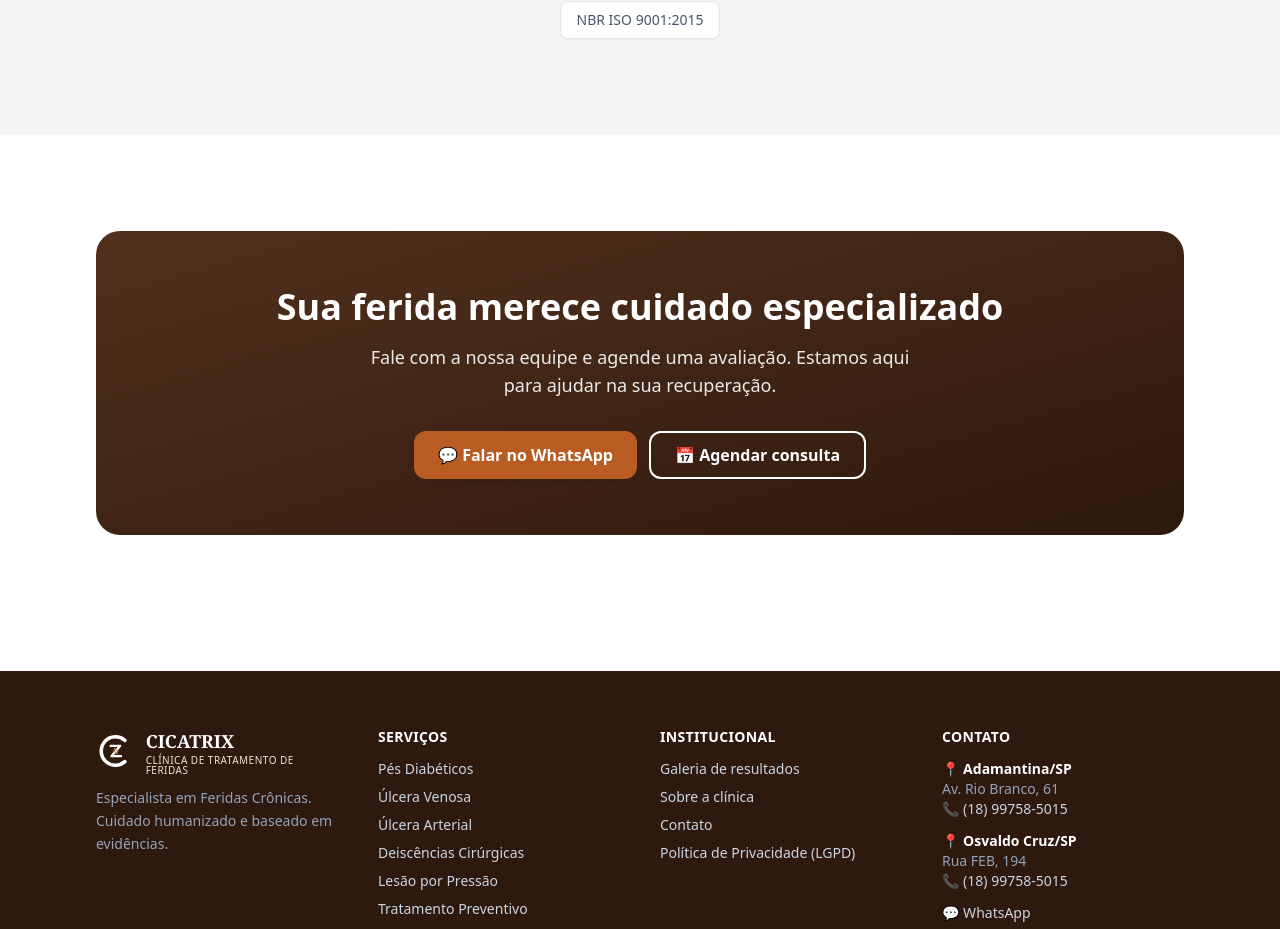
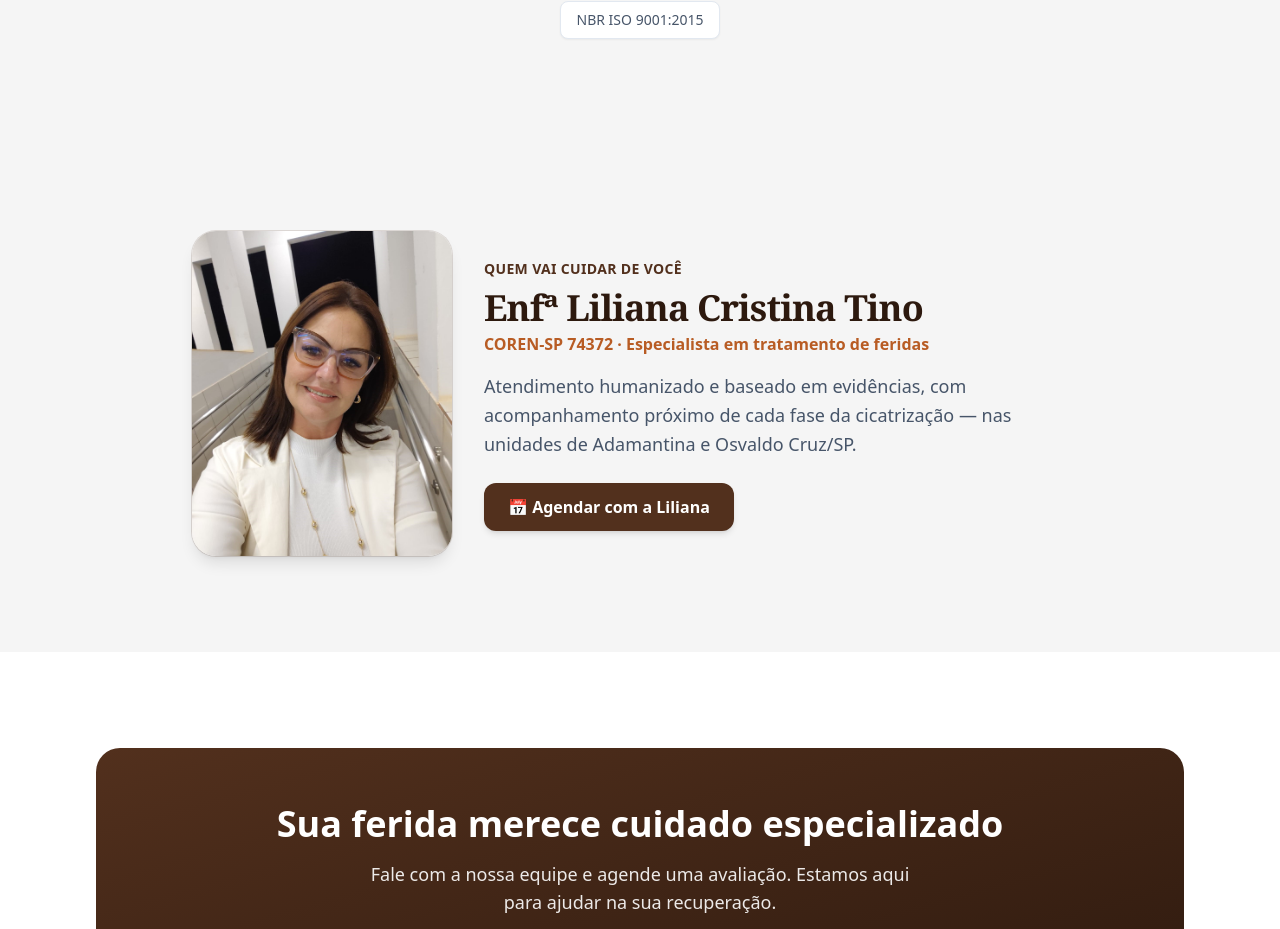
Before and after one commit to aaellondrina-cpu/clinica-feridas, a Next.js app: page / in a window 1280 px wide. Shown: the part 2605-3534 px from the top of the page. Built offline with nearby package versions, Linux system fonts and the light colour scheme.

Commit message:
feat: foto da Enfa Liliana Cristina Tino — secao 'Quem vai cuidar de voce' na home + na pagina Sobre

```diff
--- a/app/page.tsx
+++ b/app/page.tsx
@@ -65,6 +65,30 @@ export default function HomePage() {
         </div>
       </section>
 
+      {/* CONHEÇA A ESPECIALISTA */}
+      <section className="section bg-neutro-claro">
+        <div className="container-base">
+          <div className="mx-auto grid max-w-4xl items-center gap-8 sm:grid-cols-[260px_1fr]">
+            <Reveal>
+              <div className="mx-auto aspect-[4/5] w-full max-w-[260px] overflow-hidden rounded-3xl shadow-lg ring-1 ring-primary/15">
+                <img src="/liliana.jpg" alt="Enfª Liliana Cristina Tino" className="h-full w-full object-cover object-top" />
+              </div>
+            </Reveal>
+            <Reveal delay={0.1}>
+              <div>
+                <span className="text-sm font-bold uppercase tracking-wide text-primary">Quem vai cuidar de você</span>
+                <h2 className="h-section mt-2">Enfª Liliana Cristina Tino</h2>
+                <p className="mt-1 font-semibold text-secondary">COREN-SP 74372 · Especialista em tratamento de feridas</p>
+                <p className="mt-4 text-lg leading-relaxed text-slate-600">
+                  Atendimento humanizado e baseado em evidências, com acompanhamento próximo de cada fase da cicatrização — nas unidades de Adamantina e Osvaldo Cruz/SP.
+                </p>
+                <Link href="/agendar/" className="btn-primary mt-6">📅 Agendar com a Liliana</Link>
+              </div>
+            </Reveal>
+          </div>
+        </div>
+      </section>
+
       {/* CTA FINAL */}
       <section className="section">
         <div className="container-base">
--- a/app/sobre/page.tsx
+++ b/app/sobre/page.tsx
@@ -1,5 +1,5 @@
 import Link from "next/link";
-import { SITE, LEGISLACAO, buildMetadata, whatsappHref, img } from "@/lib/metadata";
+import { SITE, LEGISLACAO, buildMetadata, whatsappHref } from "@/lib/metadata";
 import Reveal from "@/components/Reveal";
 
 export const metadata = buildMetadata({
@@ -43,8 +43,8 @@ export default function SobrePage() {
             </div>
           </Reveal>
           <Reveal delay={0.15}>
-            <div className="overflow-hidden rounded-3xl shadow-xl ring-1 ring-slate-100">
-              <img src={img(640, 480, "Equipe de Enfermagem", "8A6242")} alt="Equipe da clínica" width={640} height={480} className="h-full w-full object-cover" />
+            <div className="mx-auto aspect-[4/5] w-full max-w-[360px] overflow-hidden rounded-3xl shadow-xl ring-1 ring-primary/10">
+              <img src="/liliana.jpg" alt="Enfª Liliana Cristina Tino — COREN-SP 74372" className="h-full w-full object-cover object-top" loading="lazy" />
             </div>
           </Reveal>
         </div>
```
Also changed, not shown: public/liliana.jpg (added).
